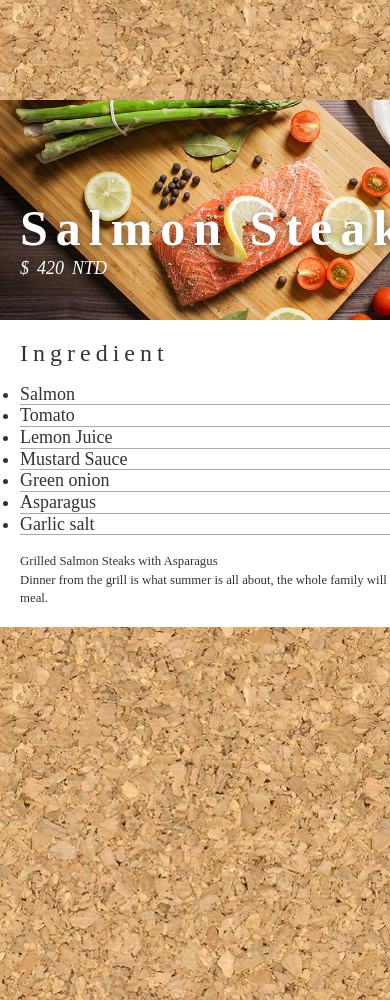
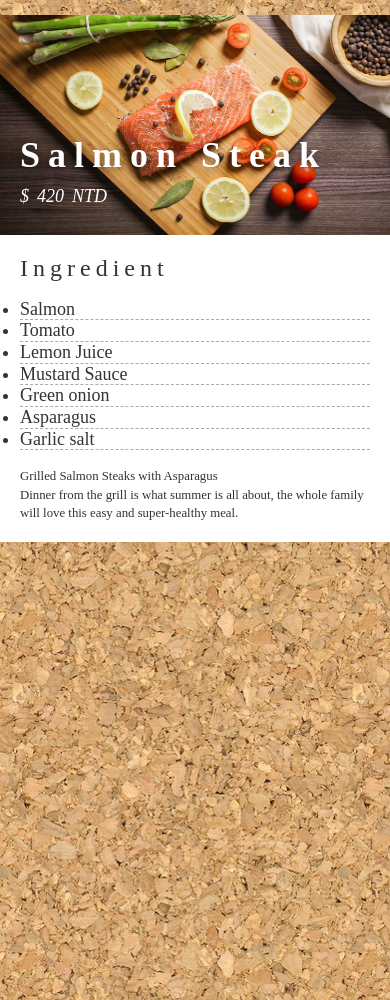
Before and after one commit to andy19910102/cooking-recipe, a website: page index.html in a window 390 px wide. Drawn offline with nearby package versions, Linux system fonts and the light colour scheme.

Commit message:
Add media query example

```diff
--- a/css/style.css
+++ b/css/style.css
@@ -1,4 +1,5 @@
 /* TODO: 加入Google fonts Raleway分別載入字重100,400,700 */
+/* https://fonts.google.com/ */
 
 /*==================== general ====================*/
 
@@ -103,7 +104,7 @@ body {
 
 .ingredients>li {
     font-size: 18px;
-    border-bottom: 1px solid #aaa;
+    border-bottom: 1px dashed #aaa;
     /* TODO: 設定每個li高度為40px並且垂直置中文字 */
     /* TODO: 設定滑鼠游標樣式讓使用者知道是可以點選的 */
     /* cursor樣式可參考: https://codepen.io/andy19910102/pen/MJavYR */
@@ -118,3 +119,26 @@ body {
 /* TODO: 設定.card:hover後折回的3D動畫 */
 
 /* TODO: 設定.card:hover後顯示price */
+
+/*==================== for mobile screen ====================*/
+
+@media (max-width: 576px) {
+    .upper-section,
+    .lower-section {
+
+    }
+
+    .card {
+        width: 100%;
+        margin: 15px 0px;
+    }
+
+    .dish-name {
+        font-size: 36px;
+        margin-bottom: 10px;
+    }
+
+    .upper-section .text {
+        margin-top: 100px;
+    }
+}
```
